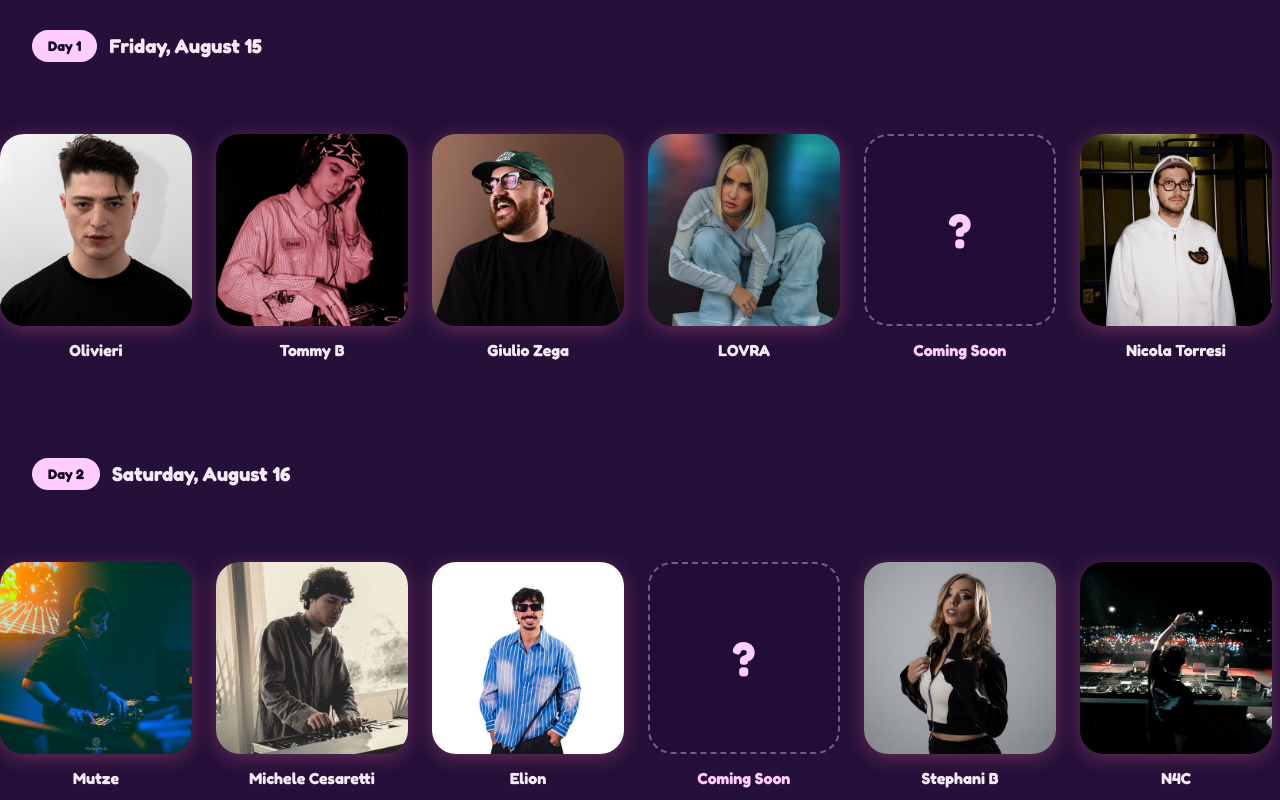
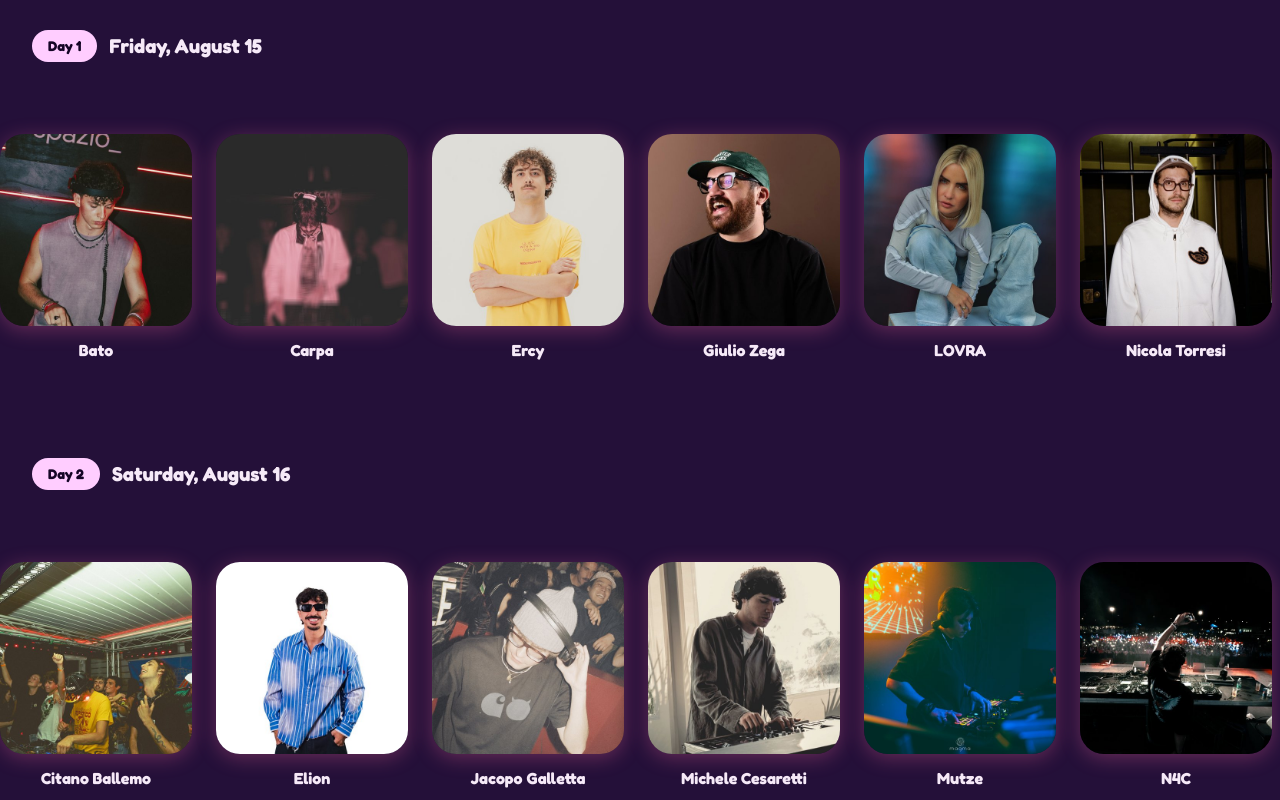
Before and after one commit to GiacomoCa/pablothegarden, a Next.js app: page /en in a window 1280 px wide. Shown: the part 1800-2600 px from the top of the page. Built offline with nearby package versions, Linux system fonts and the light colour scheme.

Commit message:
feat(lineup): alphabetical order + add Notti Indie (Day 2)
- Sort artists alphabetically within each day so no one is favored.
- Add Notti Indie to Saturday Aug 16 with its photo (bio pending).

```diff
--- a/content/lineup/festival-2026.json
+++ b/content/lineup/festival-2026.json
@@ -23,7 +23,8 @@
       { "name": "Stephani B", "revealed": true, "photo": "/images/lineup/stephani-b.jpg", "bio": "Non solo DJ, una performer. Ha reinventato l'old school rave in chiave elettronica: singolo virale, BBC Radio 1 e palco a Tomorrowland. Un set ibrido e unico tra drumpad, campionatore e console." },
       { "name": "N4C", "revealed": true, "photo": "/images/lineup/n4c.jpg", "bio": "Ha portato la rave culture in giro per Italia ed Europa su un bus, suonando su palchi come Tomorrowland, EDC e Ultra. Prossima fermata: il Pablo." },
       { "name": "Citano Ballemo", "revealed": true, "secondStage": true, "photo": "/images/lineup/citano-ballemo.jpg", "bio": "Musica curata, attitudine cruda, groove garantito. Ai dischi: Rich Ramm e Lorenzo Ripari." },
-      { "name": "Jacopo Galletta", "revealed": true, "tag": "hiphop", "secondStage": true, "photo": "/images/lineup/jacopo-galletta.jpg", "bio": "Marchigiano doc, classe 2002, da Civitanova. Front DJ del collettivo Hipop, oggi anche nell'underground milanese con EstRadio Sound System." }
+      { "name": "Jacopo Galletta", "revealed": true, "tag": "hiphop", "secondStage": true, "photo": "/images/lineup/jacopo-galletta.jpg", "bio": "Marchigiano doc, classe 2002, da Civitanova. Front DJ del collettivo Hipop, oggi anche nell'underground milanese con EstRadio Sound System." },
+      { "name": "Notti Indie", "revealed": true, "photo": "/images/lineup/notti-indie.jpg" }
     ]
   }
 ]
--- a/src/components/home/LineupSection.tsx
+++ b/src/components/home/LineupSection.tsx
@@ -97,6 +97,10 @@ function ArtistCard({ artist }: { artist: LineupDayArtist }) {
 function DayRow({ group }: { group: LineupDayGroup }) {
   const t = useTranslations('lineup_home');
   const dayLabel = group.day === 1 ? t('day1') : t('day2');
+  // Alphabetical order so no artist is favored over another
+  const artists = [...group.artists].sort((a, b) =>
+    a.name.localeCompare(b.name, 'it')
+  );
 
   return (
     <div>
@@ -112,7 +116,7 @@ function DayRow({ group }: { group: LineupDayGroup }) {
       {/* Horizontally scrolling artist strip (generous vertical padding so the
           enlarged/lifted card and its glow aren't clipped) */}
       <div className="flex gap-6 overflow-x-auto scroll-smooth px-6 pb-14 pt-14 scrollbar-thin snap-x lg:px-8">
-        {group.artists.map((artist) => (
+        {artists.map((artist) => (
           <ArtistCard key={artist.name} artist={artist} />
         ))}
       </div>
```
Also changed, not shown: public/images/lineup/notti-indie.jpg (added).
